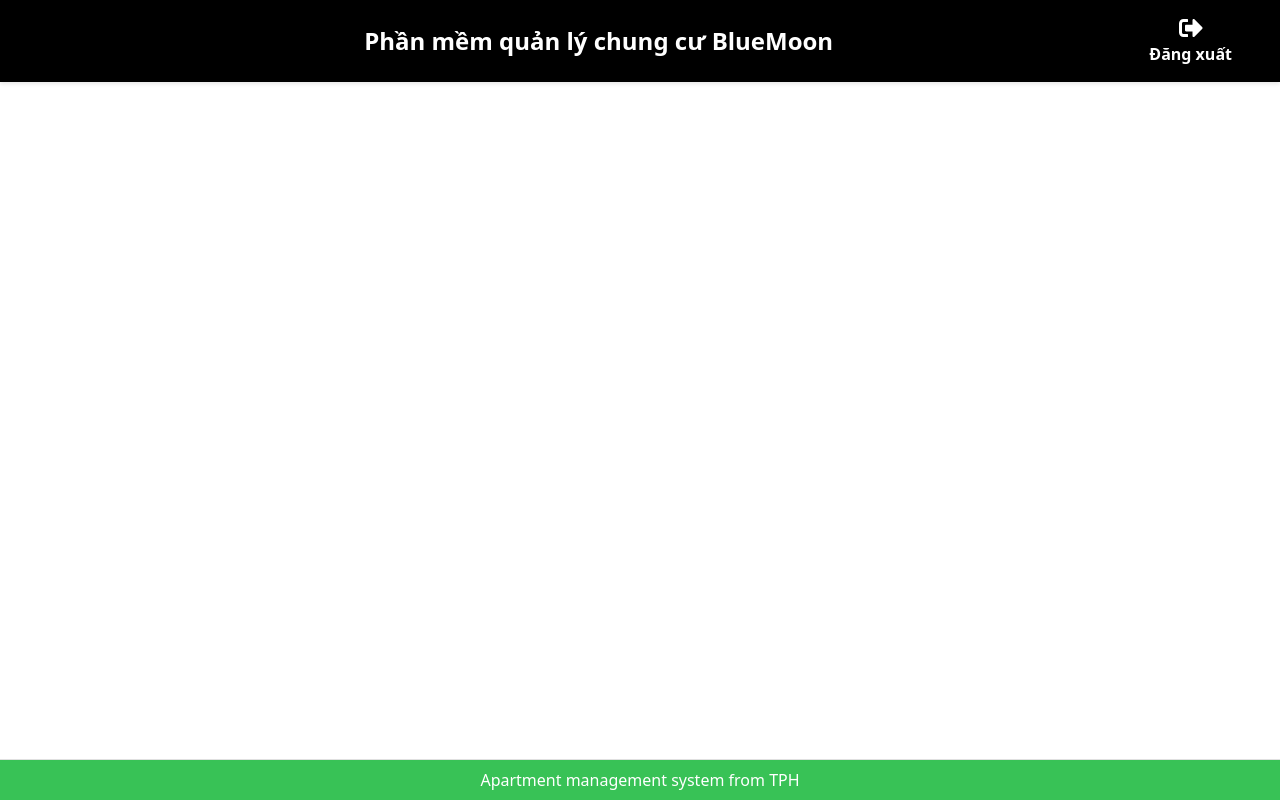
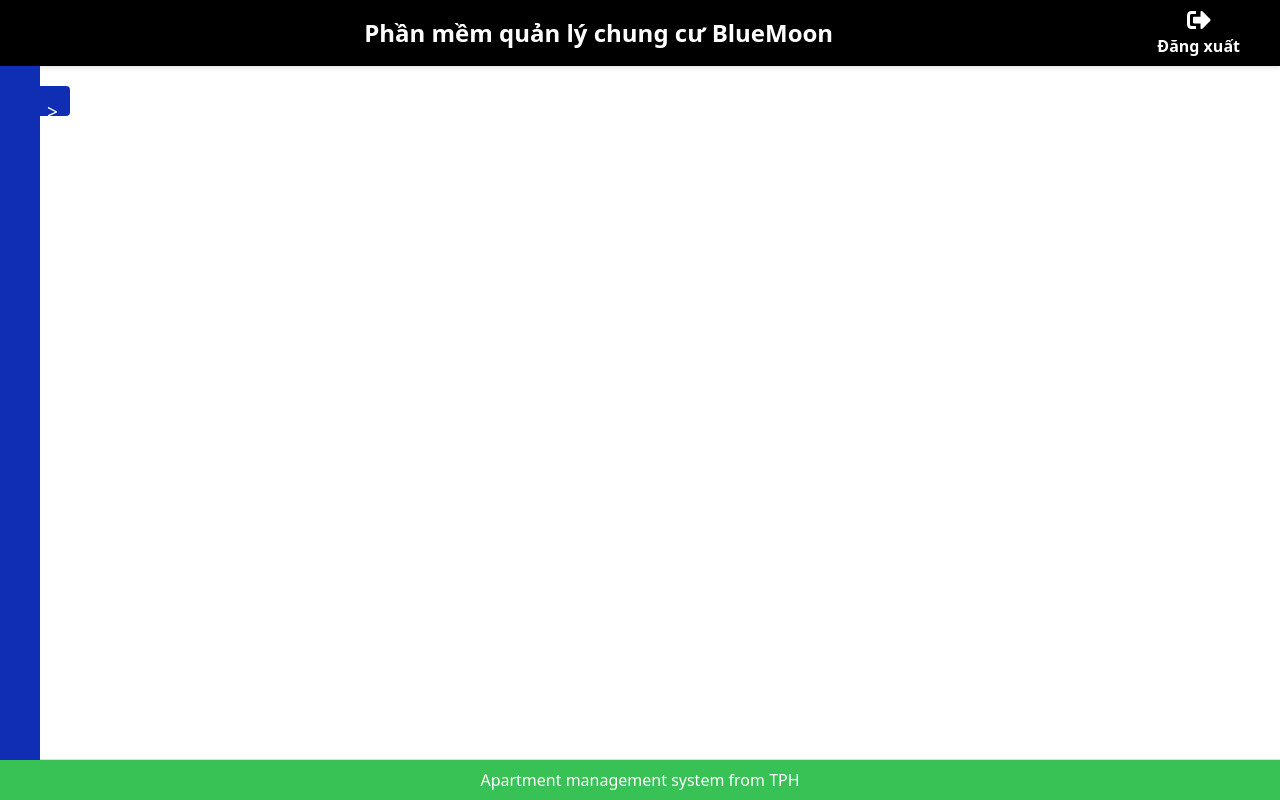
Before and after one commit to nmtun/project_IT3180_nhom_10, a React (Vite) app in the folder front-end/: page /home in a window 1280 px wide. Built offline with nearby package versions, Linux system fonts and the light colour scheme.

Commit message:
update sidebar

```diff
--- /dev/null
+++ b/front-end/src/components/Sidebar.jsx
@@ -0,0 +1,24 @@
+import React, { useState } from 'react';
+import "../styles/Sidebar.css";
+
+const Sidebar = () => {
+  const [open, setOpen] = useState(false);
+
+  return (
+    <div className={`sidebar ${open ? 'open' : ''}`}>
+      <button className="sidebar-toggle" onClick={() => setOpen(!open)}>
+        {open ? '<' : '>'}
+      </button>
+      <ul className="sidebar-menu">
+        <li>Trang chủ</li>
+        <li>Quản lý hộ gia đình</li>
+        <li>Quản lý nhân khẩu</li>
+        <li>Quản lý thu phí</li>
+        <li>Quản lý phương tiện</li>
+        <li>Cài đặt</li>
+      </ul>
+    </div>
+  );
+};
+
+export default Sidebar;
--- a/front-end/src/pages/Home.jsx
+++ b/front-end/src/pages/Home.jsx
@@ -3,6 +3,7 @@
 import '../styles/Home.css';
 import Header from '../components/Header';
 import Navbar from '../components/Navbar';
+import Sidebar from '../components/Sidebar';
 
 const Home = () => {
 
@@ -10,6 +11,7 @@
   return (
     <div className="home-container">
       <Header />
+      <Sidebar />
       <Navbar />
     </div>
   );
--- a/front-end/src/styles/Header.css
+++ b/front-end/src/styles/Header.css
@@ -1,7 +1,7 @@
 .header {
     background-color: #000;
     color: white;
-    padding: 1rem;
+    padding: 0.5rem;
     box-shadow: 0 2px 4px rgba(0, 0, 0, 0.1);
     position: fixed;
     top: 0;
--- a/front-end/src/styles/Login.css
+++ b/front-end/src/styles/Login.css
@@ -121,7 +121,7 @@
   border: none;
   cursor: pointer;
   padding: 0;
-  color: #666666;
+  color: #2c21bd;
   display: flex;
   align-items: center;
   justify-content: center;
@@ -159,7 +159,7 @@
 }
 
 .login-button:disabled {
-  background-color: #666;
+  background-color: #3033e0;
   cursor: not-allowed;
   transform: none;
 }
--- /dev/null
+++ b/front-end/src/styles/Sidebar.css
@@ -0,0 +1,51 @@
+.sidebar {
+  position: fixed;
+  top: 66px;
+  left: 0;
+  bottom: 40px;
+  width: 220px;
+  background: #102eb4;
+  color: #fff;
+  transition: transform 0.3s;
+  transform: translateX(-180px);
+  z-index: 1100;
+  display: flex;
+  flex-direction: column;
+  align-items: flex-start;
+}
+
+.sidebar.open {
+  transform: translateX(0);
+}
+
+.sidebar-toggle {
+  position: absolute;
+  top: 20px;
+  right: -30px;
+  width: 30px;
+  height: 30px;
+  background: #102eb4;
+  color: #fff;
+  border: none;
+  border-radius: 0 4px 4px 0;
+  cursor: pointer;
+  font-size: 1.2rem;
+  z-index: 1200;
+}
+
+.sidebar-menu {
+  list-style: none;
+  padding: 60px 0 0 20px;
+  margin: 0;
+  width: 100%;
+}
+
+.sidebar-menu li {
+  padding: 16px 0;
+  cursor: pointer;
+  transition: background 0.2s;
+}
+
+.sidebar-menu li:hover {
+  background: #1972bb;
+}
```
